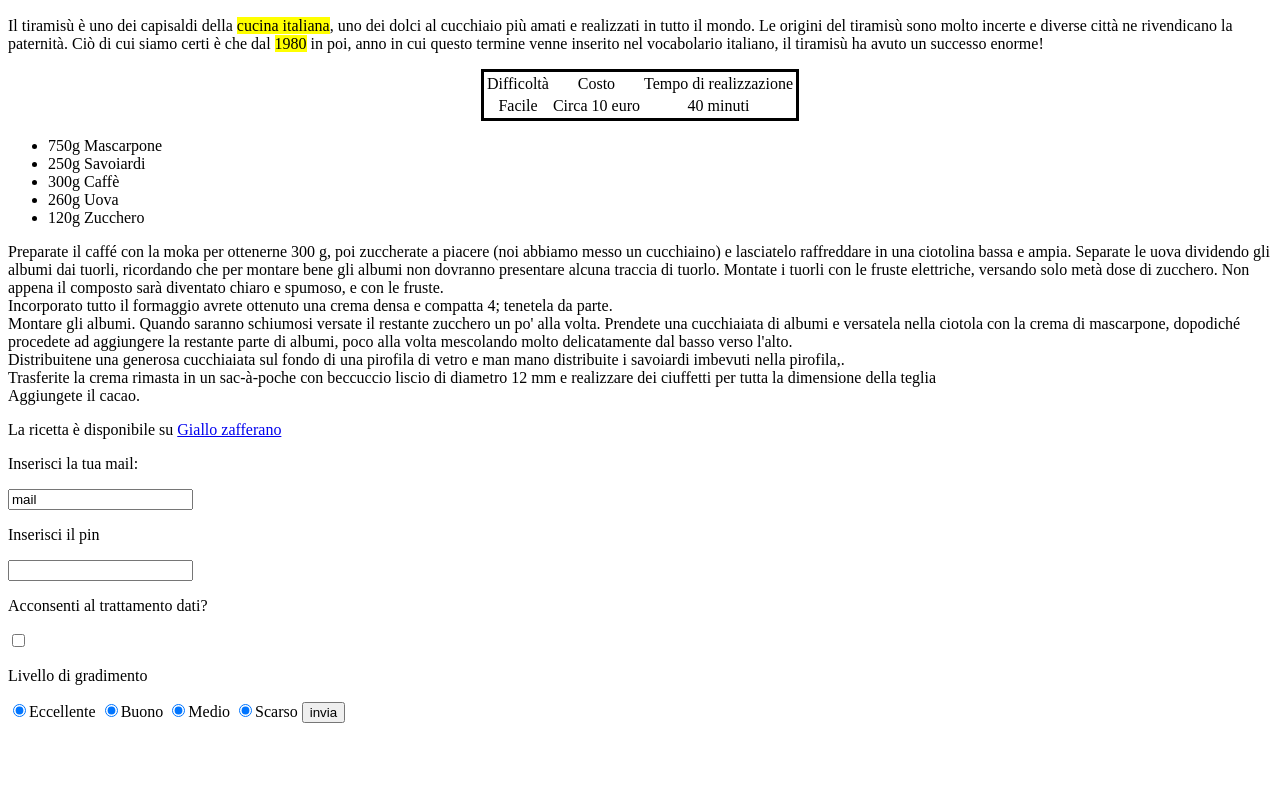
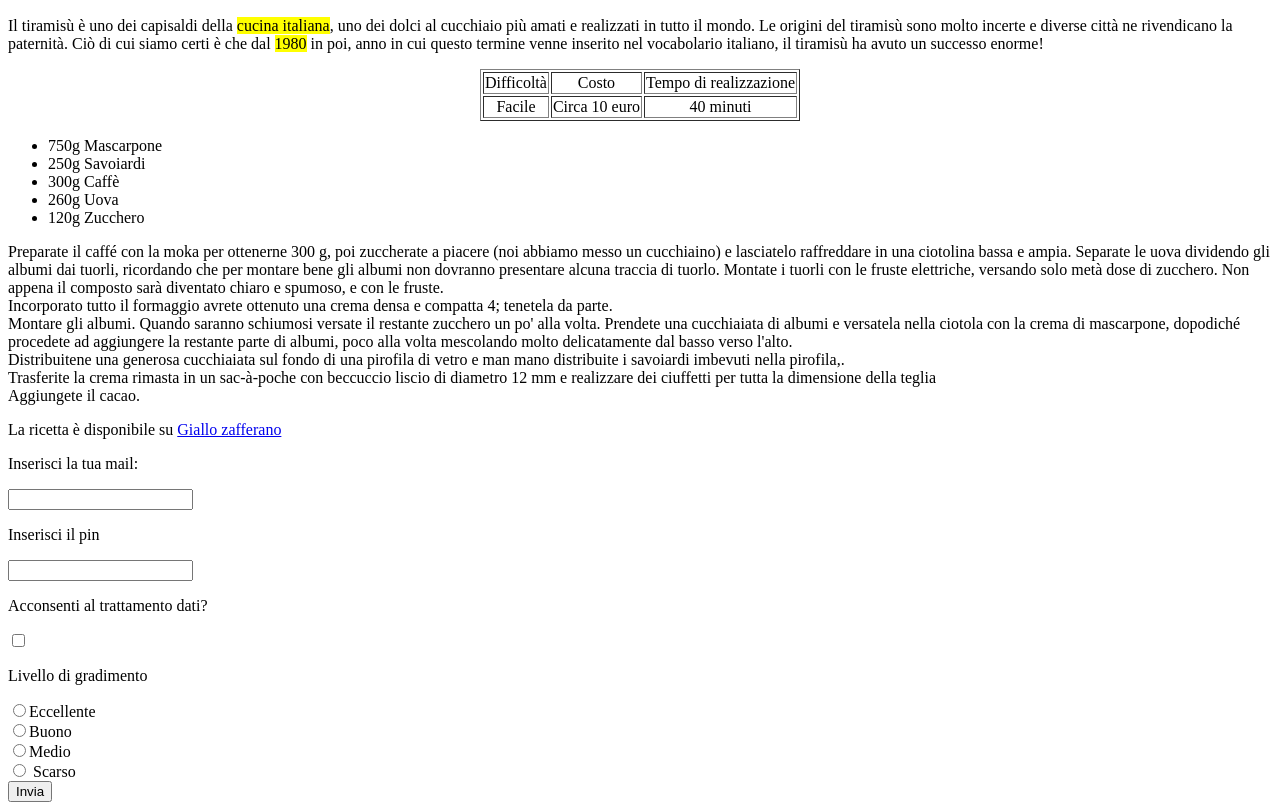
Before and after one commit to LombardiMattia/lombardi, a plain HTML site: page index.html in a window 1280 px wide. Shown: the part 430-1240 px from the top of the page. Before the commit the page ends 1161 px from the top, so only its background shows below. Drawn offline with Linux system fonts and the light colour scheme.

Commit message:
Update index.html

```diff
--- a/index.html
+++ b/index.html
@@ -21,7 +21,7 @@
             anno in cui questo termine venne inserito nel vocabolario italiano, il tiramisù ha avuto un successo enorme!
         </p>
 
-        <table align="center" bordercolor="black">
+        <table align="center" border="1px">
             <tr><td align="center">Difficoltà</td><td align="center">Costo</td><td align="center">Tempo di realizzazione</td></tr>
             <tr><td align="center">Facile</td><td align="center">Circa 10 euro</td><td align="center">40 minuti</td></tr>
         </table>
@@ -54,16 +54,16 @@
 
         <form>
             <p>Inserisci la tua mail:</p>
-            <input type="email" name="e-mail" value="mail"><br>
+            <input type="email" name="e-mail"><br>
             <p>Inserisci il pin </p>
             <input type="password" name="pin"><br>
             <p>Acconsenti al trattamento dati?</p> <input type="checkbox" name="spunta" value="true"><br>
             <p>Livello di gradimento</p>
-            <input type="radio" name="Alternativa 1" checked>Eccellente
-            <input type="radio" name="Alternativa 2" checked>Buono
-            <input type="radio" name="Alternativa 3" checked>Medio
-            <input type="radio" name="Alternativa 4" checked>Scarso
-            <input type="submit" name="bottone" value="invia">
+            <input type="radio" name="Alternativa 1" value="eccellente" >Eccellente<br>
+            <input type="radio" name="Alternativa 2" value="buono" >Buono<br>
+            <input type="radio" name="Alternativa 3" value="medio">Medio<br>
+            <input type="radio" name="Alternativa 4" value="scarso"> Scarso<br>
+            <input type="submit" name="bottone" value="Invia"><br>
 
         </form>
 
```
